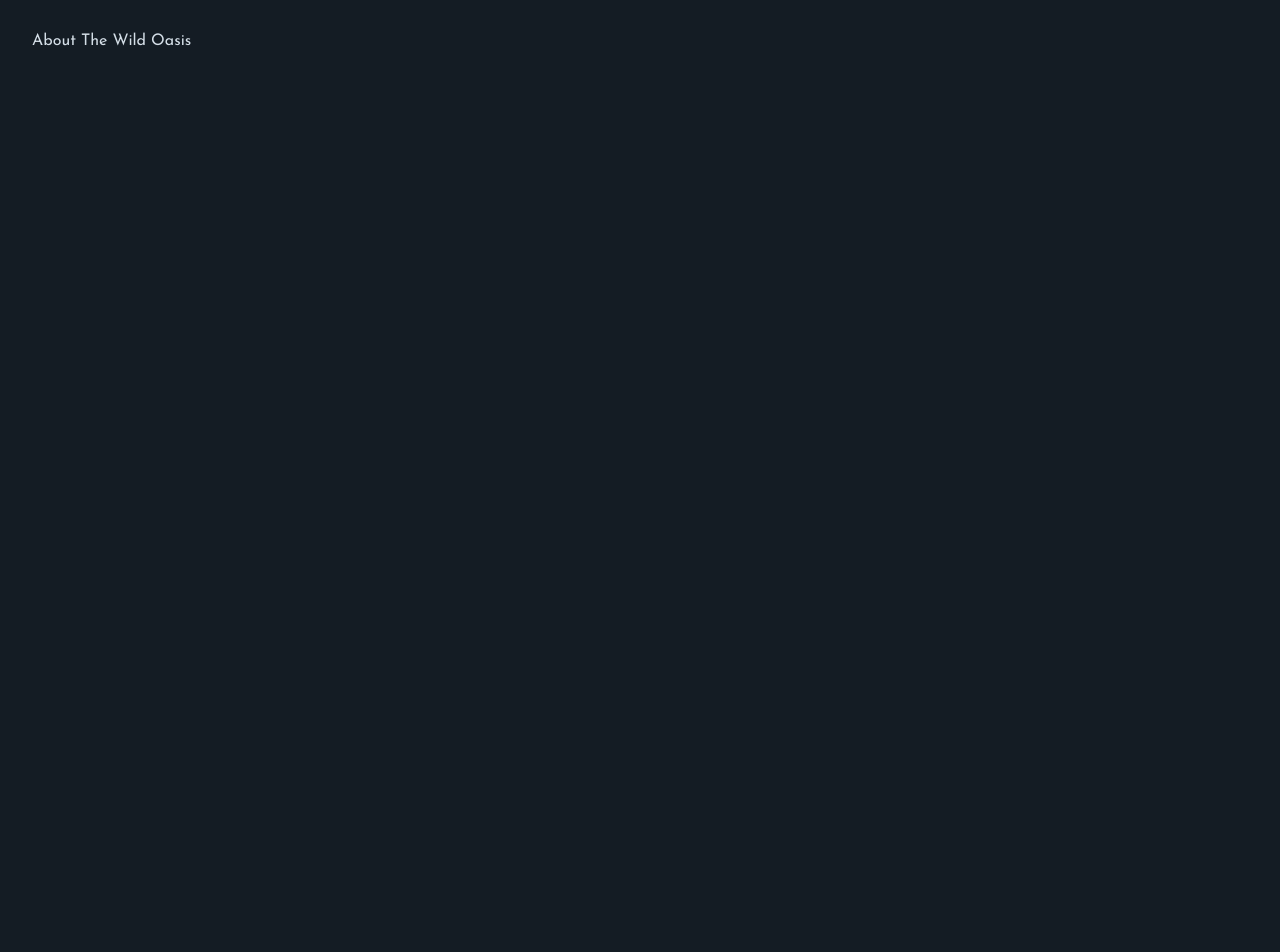
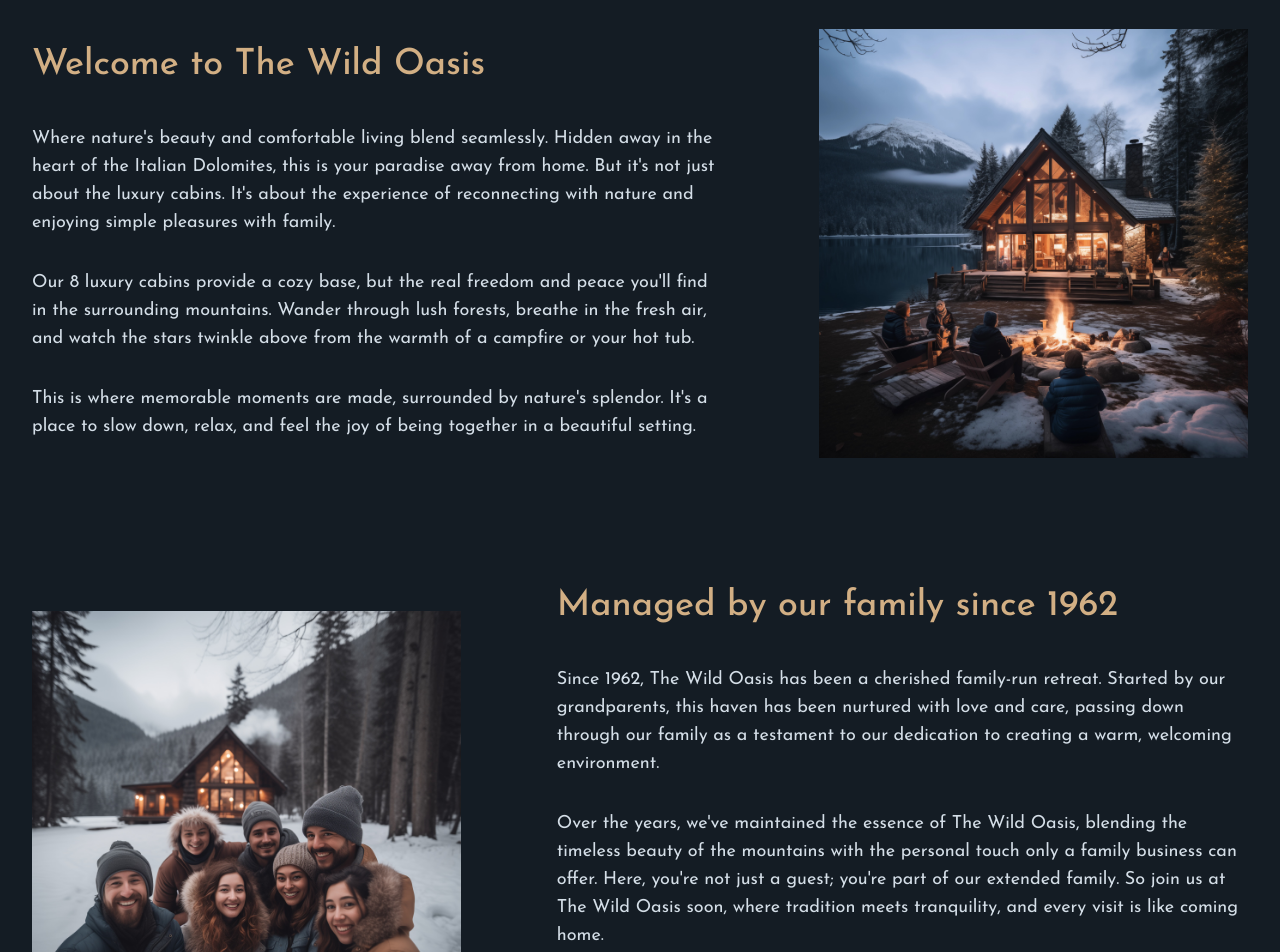
Before and after one commit to tiredbooy/the-wild-oasis-website, a Next.js app: page /about in a window 1280 px wide. Shown: the part 120-1072 px from the top of the page. Before the commit the page ends 800 px from the top, so only its background shows below. Built offline with nearby package versions, Linux system fonts and the light colour scheme.

Commit message:
created ( homepage - cabins - about ) pages

```diff
--- a/app/about/page.js
+++ b/app/about/page.js
@@ -1,7 +1,85 @@
+import Image from "next/image";
+import image1 from "@/public/about-1.jpg"
+import image2 from "@/public/about-2.jpg"
+
 export const metadata = {
-    title : "About"
-}
+  title: "About",
+};
 
 export default function Page() {
-    return <h1>About The Wild Oasis</h1>
+  return (
+    <div className="grid items-center grid-cols-5 text-lg gap-x-24 gap-y-32">
+      <div className="col-span-3">
+        <h1 className="mb-10 text-4xl font-medium text-accent-400">
+          Welcome to The Wild Oasis
+        </h1>
+
+        <div className="space-y-8">
+          <p>
+            Where nature&apos;s beauty and comfortable living blend seamlessly.
+            Hidden away in the heart of the Italian Dolomites, this is your
+            paradise away from home. But it&apos;s not just about the luxury
+            cabins. It&apos;s about the experience of reconnecting with nature
+            and enjoying simple pleasures with family.
+          </p>
+          <p>
+            Our 8 luxury cabins provide a cozy base, but the real freedom and
+            peace you&apos;ll find in the surrounding mountains. Wander through
+            lush forests, breathe in the fresh air, and watch the stars twinkle
+            above from the warmth of a campfire or your hot tub.
+          </p>
+          <p>
+            This is where memorable moments are made, surrounded by
+            nature&apos;s splendor. It&apos;s a place to slow down, relax, and
+            feel the joy of being together in a beautiful setting.
+          </p>
+        </div>
+      </div>
+
+      <div className="col-span-2">
+        <Image
+          src={image1}
+          quality={80}
+          placeholder="blur"
+          alt="Family sitting around a fire pit in front of cabin"
+        />
+      </div>
+
+      <div className="relative col-span-2 aspect-square">
+        <Image src="/about-2.jpg" fill className="object-fit" alt="Family that manages The Wild Oasis" />
+      </div>
+
+      <div className="col-span-3">
+        <h1 className="mb-10 text-4xl font-medium text-accent-400">
+          Managed by our family since 1962
+        </h1>
+
+        <div className="space-y-8">
+          <p>
+            Since 1962, The Wild Oasis has been a cherished family-run retreat.
+            Started by our grandparents, this haven has been nurtured with love
+            and care, passing down through our family as a testament to our
+            dedication to creating a warm, welcoming environment.
+          </p>
+          <p>
+            Over the years, we&apos;ve maintained the essence of The Wild Oasis,
+            blending the timeless beauty of the mountains with the personal
+            touch only a family business can offer. Here, you&apos;re not just a
+            guest; you&apos;re part of our extended family. So join us at The
+            Wild Oasis soon, where tradition meets tranquility, and every visit
+            is like coming home.
+          </p>
+
+          <div>
+            <a
+              href="/cabins"
+              className="inline-block px-8 py-5 mt-4 text-lg font-semibold transition-all bg-accent-500 text-primary-800 hover:bg-accent-600"
+            >
+              Explore our luxury cabins
+            </a>
+          </div>
+        </div>
+      </div>
+    </div>
+  );
 }
--- a/app/cabins/page.js
+++ b/app/cabins/page.js
@@ -1,13 +1,34 @@
-import Counter from "@/app/_components/Counter";
+import CabinCard from "@/app/_components/CabinCard";
 
 export const metadata = {
   title : "Cabins"
 }
 
 export default function Page() {
+  // CHANGE
+  const cabins = [];
+
   return (
     <div>
-      <h1>Cabins Page</h1>
+      <h1 className="mb-5 text-4xl font-medium text-accent-400">
+        Our Luxury Cabins
+      </h1>
+      <p className="mb-10 text-lg text-primary-200">
+        Cozy yet luxurious cabins, located right in the heart of the Italian
+        Dolomites. Imagine waking up to beautiful mountain views, spending your
+        days exploring the dark forests around, or just relaxing in your private
+        hot tub under the stars. Enjoy nature&apos;s beauty in your own little home
+        away from home. The perfect spot for a peaceful, calm vacation. Welcome
+        to paradise.
+      </p>
+
+      {cabins.length > 0 && (
+        <div className="grid gap-8 sm:grid-cols-1 md:grid-cols-2 lg:gap-12 xl:gap-14">
+          {cabins.map((cabin) => (
+            <CabinCard cabin={cabin} key={cabin.id} />
+          ))}
+        </div>
+      )}
     </div>
   );
 }
--- a/app/layout.js
+++ b/app/layout.js
@@ -25,7 +25,7 @@
   return (
     <html lang="en">
       <body
-        className={`${josefin.className} min-h-screen bg-primary-950 text-primary-100 flex flex-col antialiased`}
+        className={`${josefin.className} min-h-screen bg-primary-950 text-primary-100 flex flex-col antialiased relative`}
       >
         <Header />
         <div className="flex-1 px-8 py-12">
--- a/app/page.js
+++ b/app/page.js
@@ -1,10 +1,30 @@
+import Image from "next/image";
 import Link from "next/link";
+import bg from "@/public/bg.png";
 
 export default function Page() {
   return (
-    <div>
-      <h1>The Wild Oasis. Welcome to Paradise.</h1>
-      <Link href="/cabins">Explor Luxury Cabins</Link>
-    </div>
+    <main className="mt-24">
+      <Image
+        src={bg}
+        fill
+        placeholder="blur"
+        quality={80}
+        className="object-cover object-top"
+        alt="Mountains and forests with two cabins"
+      />
+
+      <div className="relative z-10 text-center">
+        <h1 className="mb-10 font-normal tracking-tight text-8xl text-primary-50">
+          Welcome to paradise.
+        </h1>
+        <Link
+          href="/cabins"
+          className="px-8 py-6 text-lg font-semibold transition-all bg-accent-500 text-primary-800 hover:bg-accent-600"
+        >
+          Explore luxury cabins
+        </Link>
+      </div>
+    </main>
   );
 }
--- a/app/pages/about-page.js
+++ b/app/pages/about-page.js
@@ -1,28 +1,28 @@
 export default function Page() {
   return (
-    <div className="grid grid-cols-5 gap-x-24 gap-y-32 text-lg items-center">
+    <div className="grid items-center grid-cols-5 text-lg gap-x-24 gap-y-32">
       <div className="col-span-3">
-        <h1 className="text-4xl mb-10 text-accent-400 font-medium">
+        <h1 className="mb-10 text-4xl font-medium text-accent-400">
           Welcome to The Wild Oasis
         </h1>
 
         <div className="space-y-8">
           <p>
-            Where nature's beauty and comfortable living blend seamlessly.
+            Where nature&apos;s beauty and comfortable living blend seamlessly.
             Hidden away in the heart of the Italian Dolomites, this is your
-            paradise away from home. But it's not just about the luxury cabins.
-            It's about the experience of reconnecting with nature and enjoying
+            paradise away from home. But it&apos;s not just about the luxury cabins.
+            It&apos;s about the experience of reconnecting with nature and enjoying
             simple pleasures with family.
           </p>
           <p>
             Our 8 luxury cabins provide a cozy base, but the real freedom and
-            peace you'll find in the surrounding mountains. Wander through lush
+            peace you&apos;ll find in the surrounding mountains. Wander through lush
             forests, breathe in the fresh air, and watch the stars twinkle above
             from the warmth of a campfire or your hot tub.
           </p>
           <p>
-            This is where memorable moments are made, surrounded by nature's
-            splendor. It's a place to slow down, relax, and feel the joy of
+            This is where memorable moments are made, surrounded by nature&apos;s
+            splendor. It&apos;s a place to slow down, relax, and feel the joy of
             being together in a beautiful setting.
           </p>
         </div>
@@ -40,7 +40,7 @@
       </div>
 
       <div className="col-span-3">
-        <h1 className="text-4xl mb-10 text-accent-400 font-medium">
+        <h1 className="mb-10 text-4xl font-medium text-accent-400">
           Managed by our family since 1962
         </h1>
 
@@ -52,10 +52,10 @@
             dedication to creating a warm, welcoming environment.
           </p>
           <p>
-            Over the years, we've maintained the essence of The Wild Oasis,
+            Over the years, we&apos;ve maintained the essence of The Wild Oasis,
             blending the timeless beauty of the mountains with the personal
-            touch only a family business can offer. Here, you're not just a
-            guest; you're part of our extended family. So join us at The Wild
+            touch only a family business can offer. Here, you&apos;re not just a
+            guest; you&apos;re part of our extended family. So join us at The Wild
             Oasis soon, where tradition meets tranquility, and every visit is
             like coming home.
           </p>
@@ -63,7 +63,7 @@
           <div>
             <a
               href="/cabins"
-              className="inline-block mt-4 bg-accent-500 px-8 py-5 text-primary-800 text-lg font-semibold hover:bg-accent-600 transition-all"
+              className="inline-block px-8 py-5 mt-4 text-lg font-semibold transition-all bg-accent-500 text-primary-800 hover:bg-accent-600"
             >
               Explore our luxury cabins
             </a>
```
